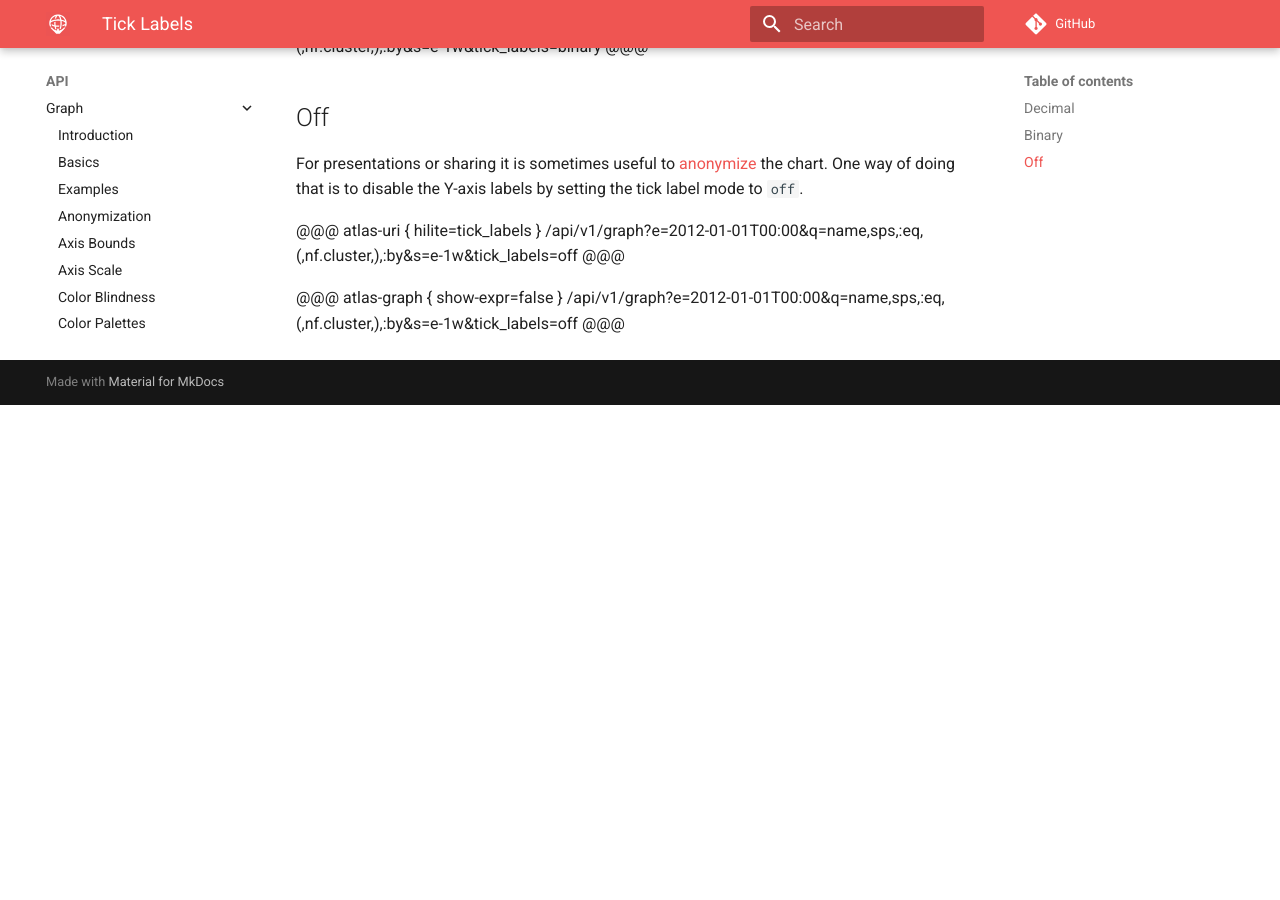
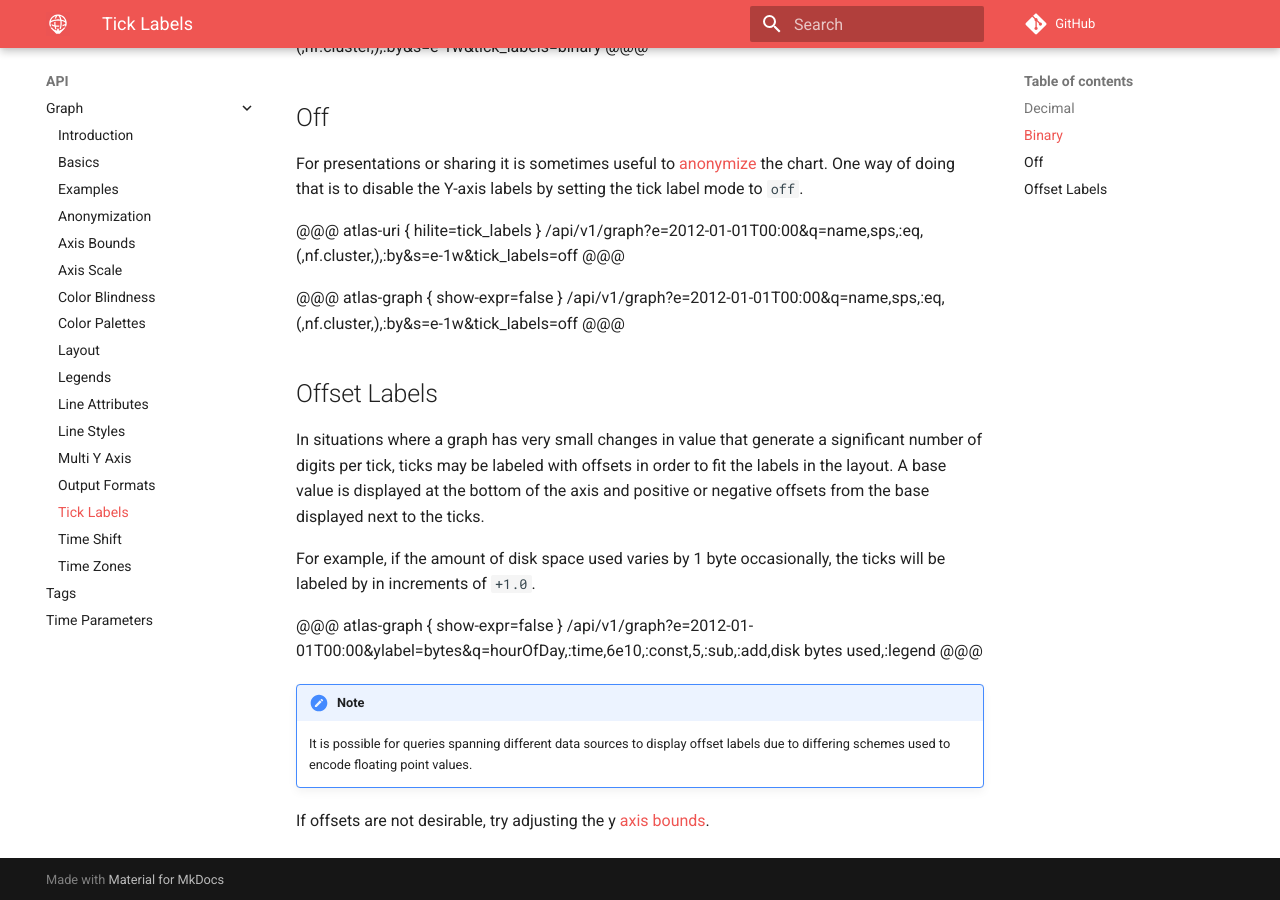
Before and after one commit to Netflix/atlas-docs, an MkDocs documentation site: the page built from docs/api/graph/tick.md, in a window 1280 px wide and 900 px high, scrolled down 1057 px. Built offline with MkDocs 1.6.1 and Material for MkDocs 9.7.7, drawn with Linux system fonts in a browser that asks for light colours; comment, search, counter and statistics services are not loaded; before the commit the page ends 1462 px from its top, so only the background shows below that; some of the changed text lies outside the part shown.

Commit message:
Add information about offset labels to the Tick Labels page (#119)
Add information about offset labels to the Tick Labels page and link
from the Axis graph pages to help users find the units documentation.
Also add a paragraph to the Basics page to describe the default layout
of a graph.

```diff
--- a/docs/api/graph/tick.md
+++ b/docs/api/graph/tick.md
@@ -1,4 +1,4 @@
-The following tick label modes are supported:
+The following tick (Y axis numeric labels) modes are supported:
 
 * [decimal](#decimal)
 * [binary](#binary)
@@ -54,3 +54,25 @@
 @@@ atlas-graph { show-expr=false }
 /api/v1/graph?e=2012-01-01T00:00&q=name,sps,:eq,(,nf.cluster,),:by&s=e-1w&tick_labels=off
 @@@
+
+## Offset Labels
+
+In situations where a graph has very small changes in value that generate a significant number
+of digits per tick, ticks may be labeled with offsets in order to fit the labels in
+the layout. A base value is displayed at the bottom of the axis and positive
+or negative offsets from the base displayed next to the ticks.
+
+For example, if the amount of disk space used varies by 1 byte occasionally, the ticks
+will be labeled by in increments of `+1.0`.
+
+@@@ atlas-graph { show-expr=false }
+/api/v1/graph?e=2012-01-01T00:00&ylabel=bytes&q=hourOfDay,:time,6e10,:const,5,:sub,:add,disk bytes used,:legend
+@@@
+
+!!! note
+    It is possible for queries spanning different data sources to display offset labels due
+    to differing schemes used to encode floating point values.
+
+If offsets are not desirable, try adjusting the y [axis bounds].
+
+[axis bounds]: axis-bounds.md
```
Also changed, not shown: docs/api/graph/axis-bounds.md (+2 -0 lines), docs/api/graph/axis-scale.md (+2 -0 lines), docs/api/graph/basics.md (+11 -0 lines).
